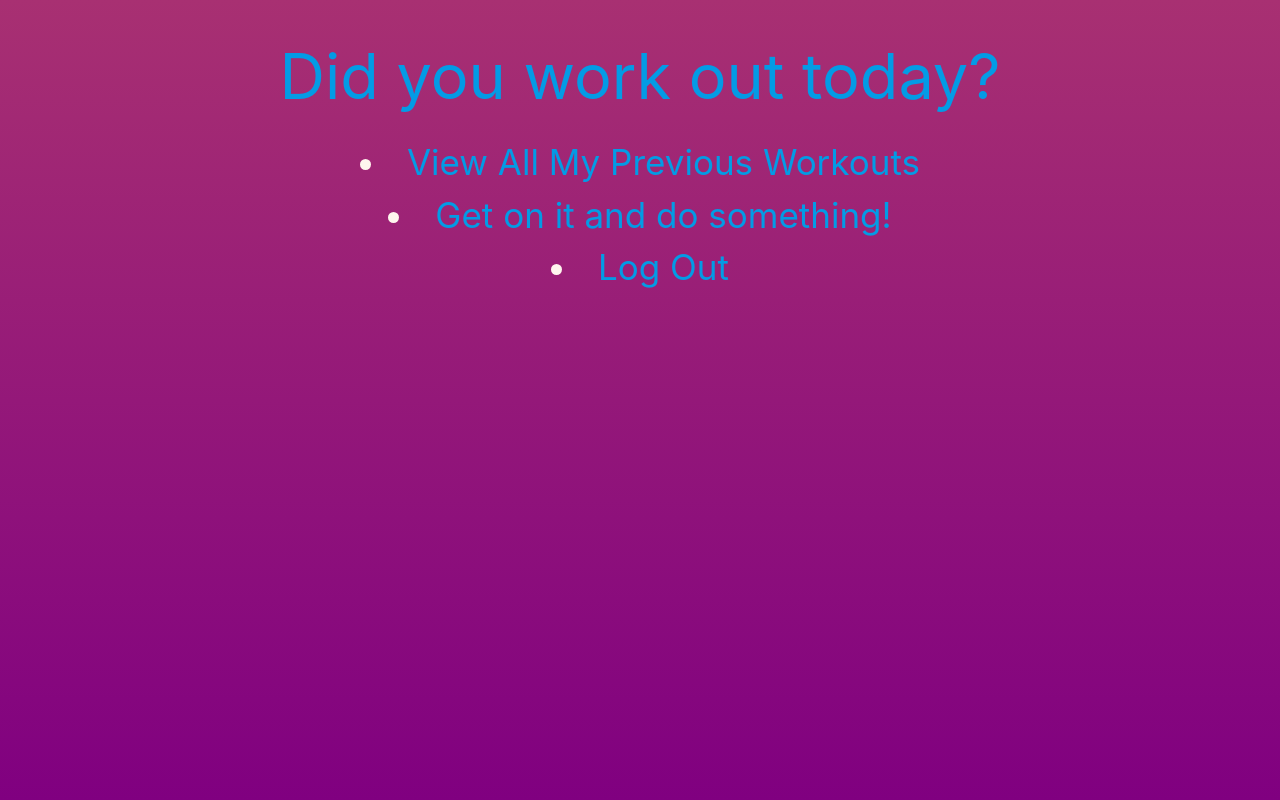
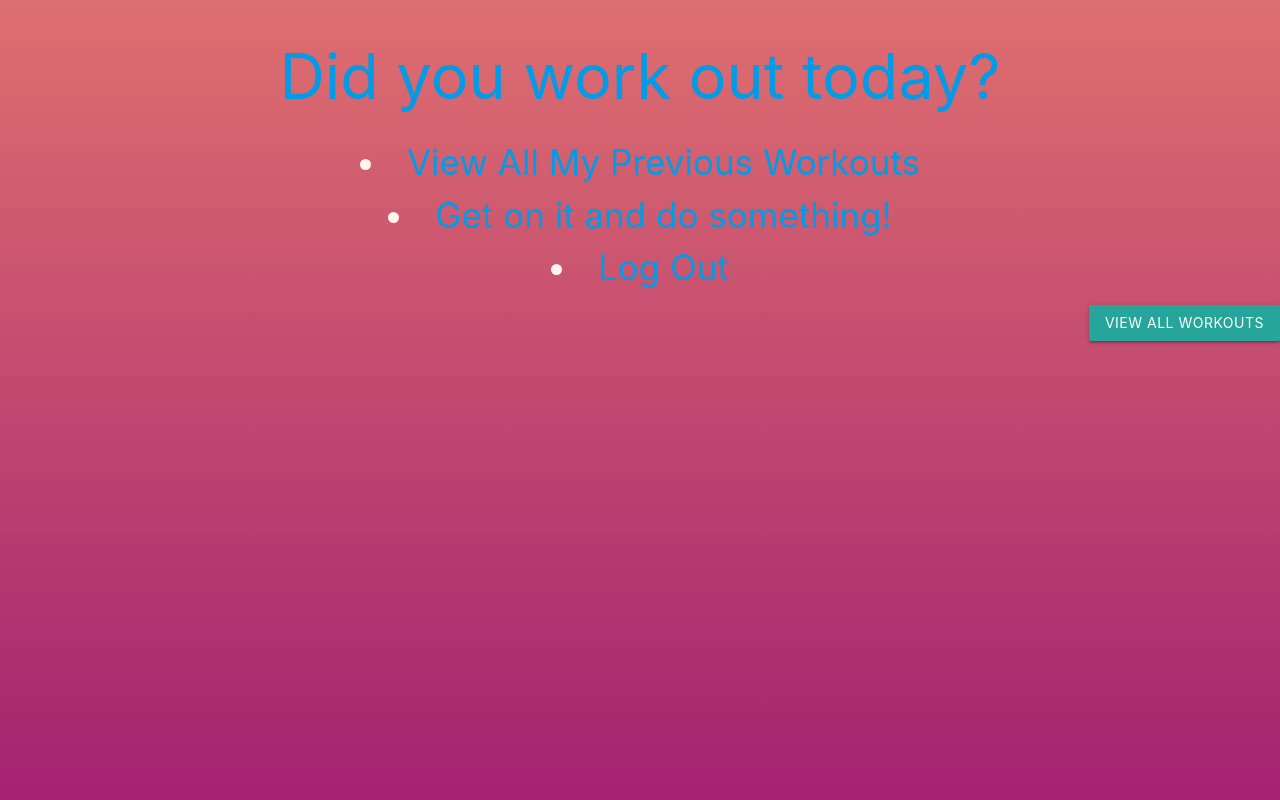
Before and after one commit to Elamps/workout, a Django app: page / in a window 1280 px wide. Run offline with Django 3.2, Linux system fonts and the light colour scheme; the visitor is signed in with stand-in values (Sample User, id 1).

Commit message:
style buttons and changed colors

```diff
--- a/main_app/static/css/style.css
+++ b/main_app/static/css/style.css
@@ -3,7 +3,7 @@ body {
     min-height: 100vh;
     flex-direction: column;
     text-align: center;
-    background: linear-gradient(rgb(168, 48, 114), purple);
+    background: linear-gradient(#DE6F6F, #A42271);
     color: seashell;
     font-size: 35px;
 
@@ -18,4 +18,11 @@ body {
       border-radius: 15%;
       width: 400px;
       font-size: 40px;
+      background-color: #FFBC7f;
+
   }
+
+  footer {
+    padding-top: 0;
+    text-align: right;
+  }
--- a/main_app/templates/base.html
+++ b/main_app/templates/base.html
@@ -11,5 +11,11 @@
 <body>
 {% block content %}
 {% endblock %}
+{% if user.is_authenticated %}
+<footer class="boop">
+    <div class="right"><a class="btn" href="{% url 'index' %}">View All Workouts</a></div>
+  </footer>
+{% else %}
+{% endif %}
 </body>
 </html>
--- a/main_app/templates/home.html
+++ b/main_app/templates/home.html
@@ -7,8 +7,8 @@
  <li><a href="{% url 'workouts_create' %}">Get on it and do something!</a></li>
    <li><a href="{% url 'logout' %}">Log Out</a></li>
  {% else %}
-   <li><a href="{% url 'login' %}">Log In</a></li>
-   <li><a href="{% url 'signup' %}">Sign Up</a></li>
+   <a class="btn" href="{% url 'login' %}">Log In</a></li>
+   <a class="btn" href="{% url 'signup' %}">Sign Up</a></li>
  {% endif %}
 </ul>
 {% endblock %}
--- a/main_app/templates/workouts/detail.html
+++ b/main_app/templates/workouts/detail.html
@@ -4,7 +4,7 @@
 <h1>{{user.username}}'s {{workout.name}}</h1>
   <div class="row">
     <div class="col s6 offset-s.5">
-<div class="card orange lighten-3 teal-text center-align">
+<div class="card teal-text center-align">
     <div class="card-content">
       <span class="card-title">{{ workout.name }}</span>
       <p>Date: {{ workout.date }}</p>
--- a/main_app/templates/workouts/diwo.html
+++ b/main_app/templates/workouts/diwo.html
@@ -6,7 +6,7 @@
 {% if most_recent_workout.date == current_date %}
 <div class="row">
 <div class="col s6 offset-s.5">
-<div class="card small orange lighten-3 teal-text center-align">
+<div class="card small teal-text center-align">
     <br>
     {{user.username}} absofruitly did some {{most_recent_workout.name}} !!
 </div>
@@ -15,7 +15,7 @@
 {% else %}
     <div class="row">
     <div class="col s6 offset-s.5">
-    <div class="card orange lighten-3 teal-text center-align"><a href="{% url 'workouts_create' %}">{{user.username}} needs get at it!</a>
+    <div class="card teal-text center-align"><a href="{% url 'workouts_create' %}">{{user.username}} needs get at it!</a>
     <br>
     <br>
     <br>
--- a/main_app/templates/workouts/index.html
+++ b/main_app/templates/workouts/index.html
@@ -6,7 +6,7 @@
 {% for workout in workouts %}
   <div class="row">
     <div class="col s6 offset-s.5">
-      <div class="card orange lighten-3 teal-text center-align">
+      <div class="card teal-text center-align">
     <a href="{% url 'detail' workout.id %}">
     <div class="card-content">
       <p>On {{ workout.date }} I crushed some {{workout.name}} </p>
@@ -17,5 +17,7 @@
    </a>
   </div>
 {% endfor %}
-
+<footer>
+  <div class="left"><a class="btn" href="{% url 'diwo' %}">Did I Work Out?</a></div>
+</footer>
 {% endblock %}
```
